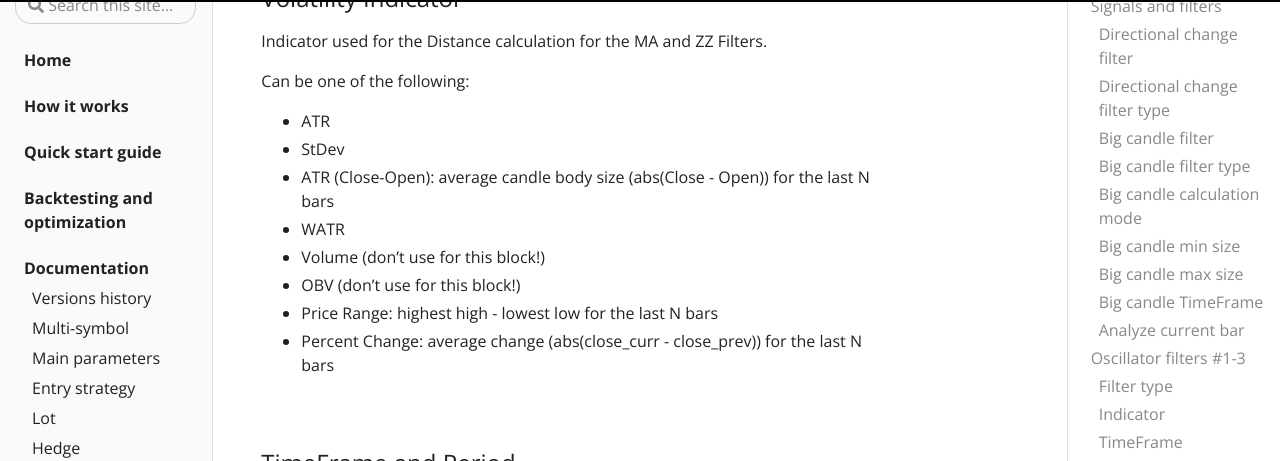
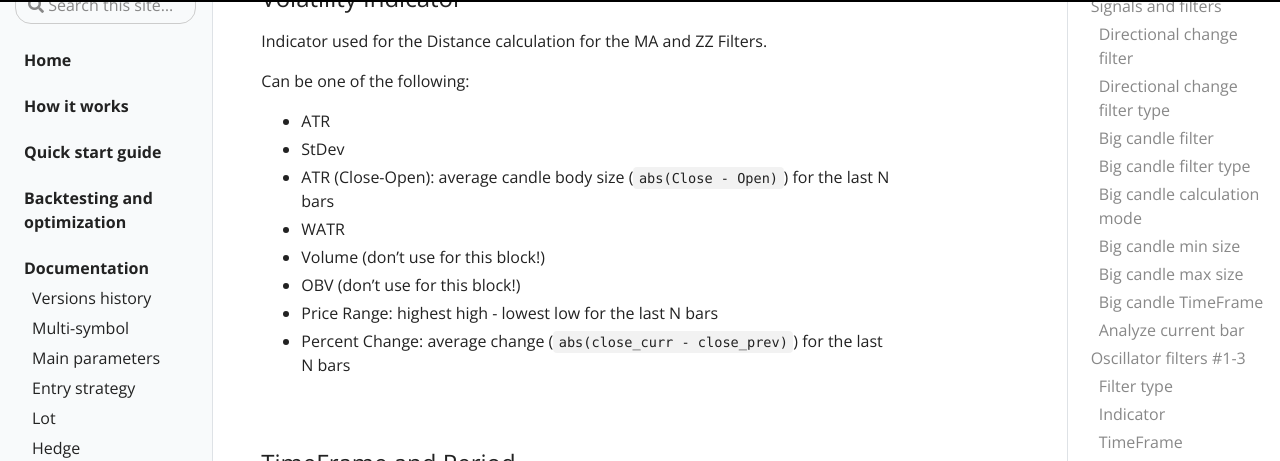
Before and after one commit to komposter/CommunityPowerEA.com, a Jekyll site: the page built from _docs/signals-and-filters.md, in a window 1280 px wide and 900 px high, scrolled down 30502 px. Shown: the part 94-555 px from the top of the window. Built offline with Jekyll 4.4.1, drawn with Linux system fonts in a browser that asks for light colours; some of the changed text lies outside the part shown.

Commit message:
Content change

```diff
--- a/_docs/signals-and-filters.md
+++ b/_docs/signals-and-filters.md
@@ -1051,12 +1051,12 @@ Indicator used for the Distance calculation for the MA and ZZ Filters.
 Can be one of the following:
 * ATR
 * StDev
-* ATR (Close-Open): average candle body size (abs(Close - Open)) for the last N bars
+* ATR (Close-Open): average candle body size (`abs(Close - Open)`) for the last N bars
 * WATR
 * Volume (don't use for this block!)
 * OBV (don't use for this block!)
 * Price Range: highest high - lowest low for the last N bars
-* Percent Change: average change (abs(close_curr - close_prev)) for the last N bars
+* Percent Change: average change (`abs(close_curr - close_prev)`) for the last N bars
 
 <br />
 
@@ -1102,12 +1102,12 @@ Indicator for the Volatility Filter:
 * Disabled: Volatility Filter disabled
 * ATR
 * StDev
-* ATR (Close-Open): average candle body size (abs(Close - Open)) for the last N bars
+* ATR (Close-Open): average candle body size (`abs(Close - Open)`) for the last N bars
 * WATR
 * Volume
 * OBV
 * Price Range: highest high - lowest low for the last N bars
-* Percent Change: average change (abs(close_curr - close_prev)) for the last N bars
+* Percent Change: average change (`abs(close_curr - close_prev)`) for the last N bars
 
 <br />
 
```
Also changed, not shown: _docs/volatility.md (+2 -2 lines).
